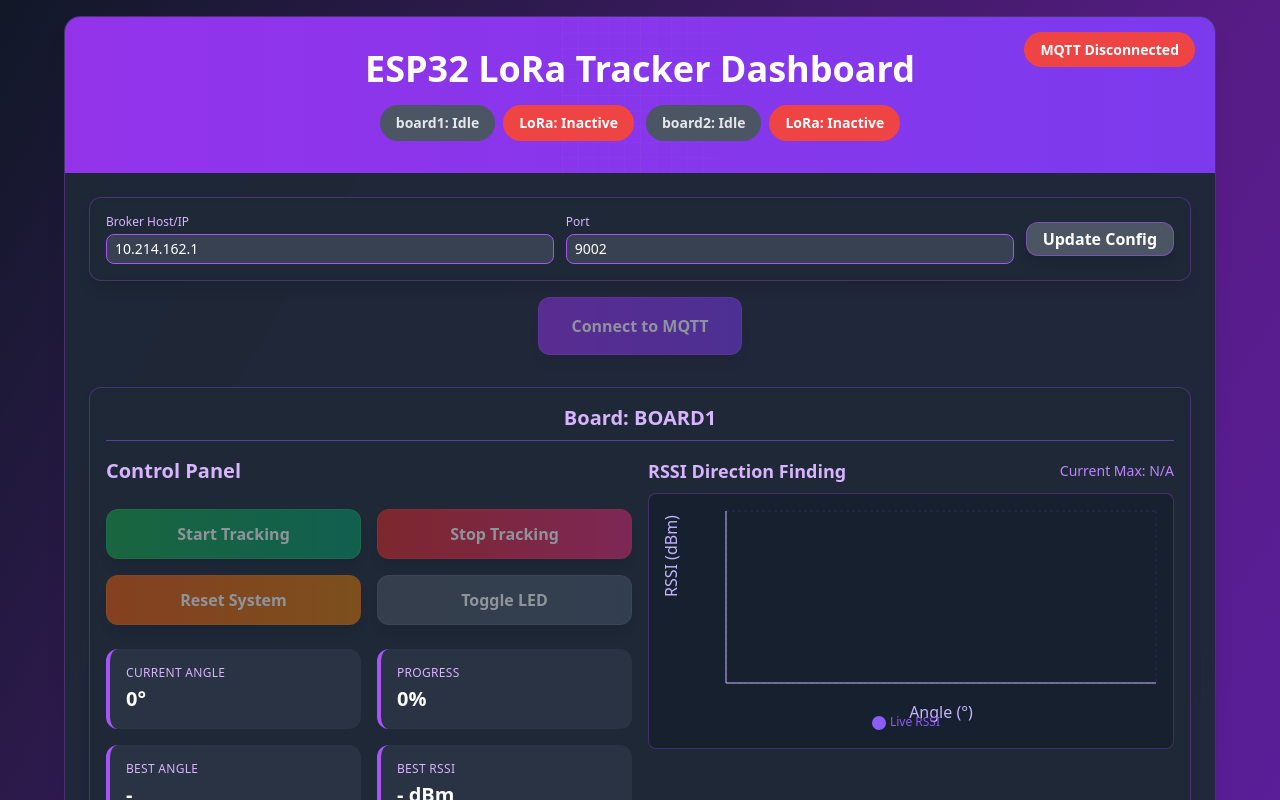
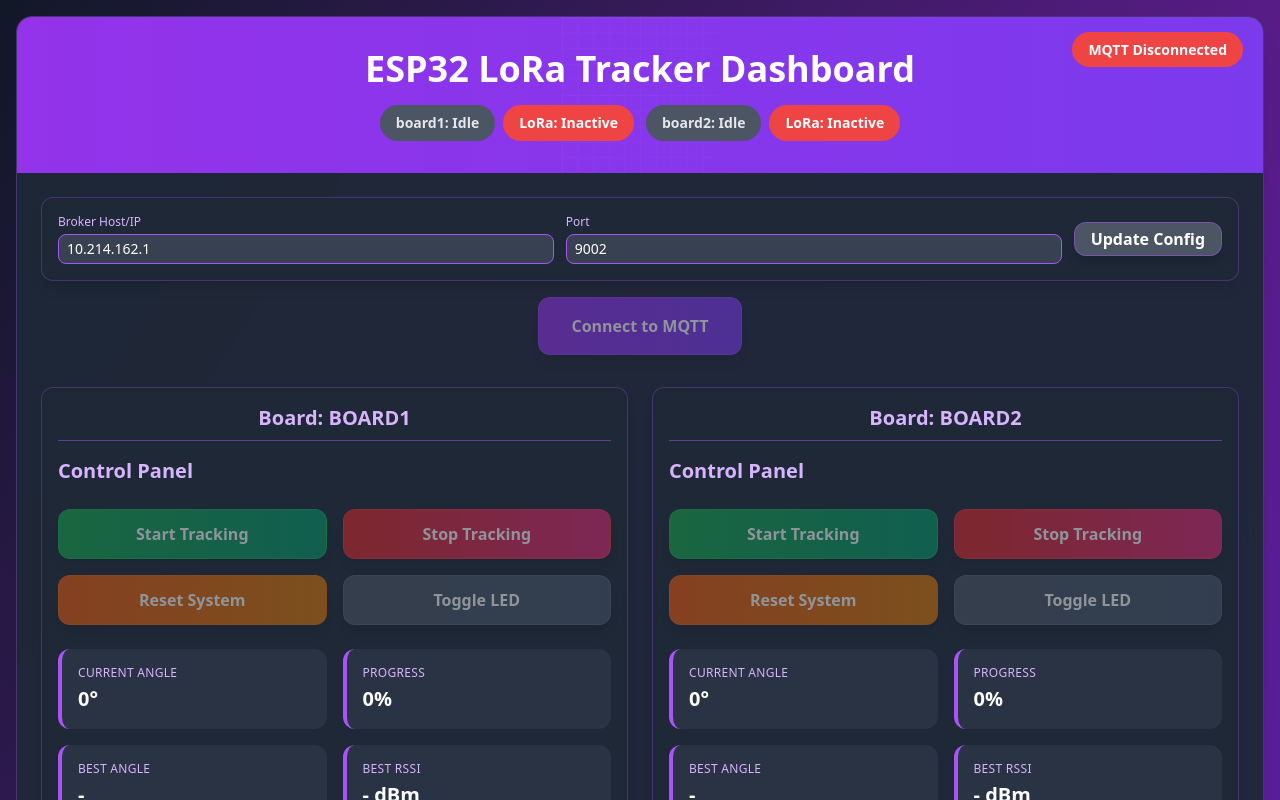
Before and after one commit to ratheesk/dual-antenna-based-location-tracker, a React (Vite) app in the folder esp32/esp32-lora-dashboard/: page / in a window 1280 px wide. Shown: the top 800 px of the page. Built offline with nearby package versions, Linux system fonts and the light colour scheme.

Commit message:
feat: update ui responsiveness

```diff
--- a/esp32/esp32-lora-dashboard/src/App.jsx
+++ b/esp32/esp32-lora-dashboard/src/App.jsx
@@ -663,7 +663,7 @@ const App = () => {
 
   return (
     <div className="min-h-screen bg-gradient-to-br from-gray-900 via-purple-900 to-violet-800 p-4">
-      <div className="max-w-6xl mx-auto bg-gray-800/95 rounded-2xl shadow-xl backdrop-blur-lg overflow-hidden border border-purple-500/30">
+      <div className="max-w-8xl mx-auto bg-gray-800/95 rounded-2xl shadow-xl backdrop-blur-lg overflow-hidden border border-purple-500/30">
         <Header
           isConnected={isConnected}
           connecting={connecting}
@@ -685,10 +685,11 @@ const App = () => {
             connectMQTT={connectMQTT}
             disconnectMQTT={disconnectMQTT}
           />
+          <div className="grid grid-cols-1 md:grid-cols-2 lg:grid-cols-2 gap-6">
             {BOARDS.map((boardId) => (
               <div
                 key={boardId}
-              className="mb-8 bg-gray-800/80 rounded-xl p-4 shadow-lg border border-purple-500/30 backdrop-blur-sm"
+                className=" bg-gray-800/80 rounded-xl p-4 shadow-lg border border-purple-500/30 backdrop-blur-sm"
               >
                 <h2 className="text-xl font-bold text-purple-300 mb-4 text-center border-b border-purple-500/50 pb-2">
                   Board: {boardId.toUpperCase()}
@@ -714,7 +715,7 @@ const App = () => {
                     </p>
                   </div>
                 )}
-              <div className="grid grid-cols-1 lg:grid-cols-2 gap-4">
+                <div className="grid grid-cols-1  gap-4">
                   <BoardControl
                     boardId={boardId}
                     isConnected={isConnected}
@@ -742,6 +743,7 @@ const App = () => {
                 />
               </div>
             ))}
+          </div>
           <SystemLogs logs={logs} />
         </div>
       </div>
--- a/esp32/esp32-lora-dashboard/src/components/LiveChart.jsx
+++ b/esp32/esp32-lora-dashboard/src/components/LiveChart.jsx
@@ -217,7 +217,7 @@ const LiveChart = ({
       </div>
 
       {/* Chart */}
-      <div className="h-64 bg-gray-900/50 rounded-lg p-3 border border-purple-500/30">
+      <div className="h-96 bg-gray-900/50 rounded-lg p-3 border border-purple-500/30">
         <ResponsiveContainer width="100%" height="100%">
           <ComposedChart data={combinedData}>
             <CartesianGrid
```
Lines whose indentation alone changed are shown as unchanged.
